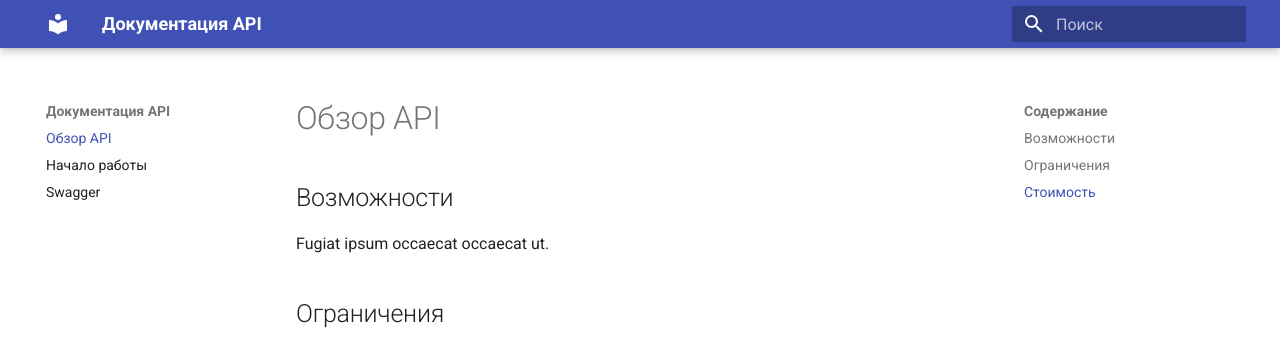
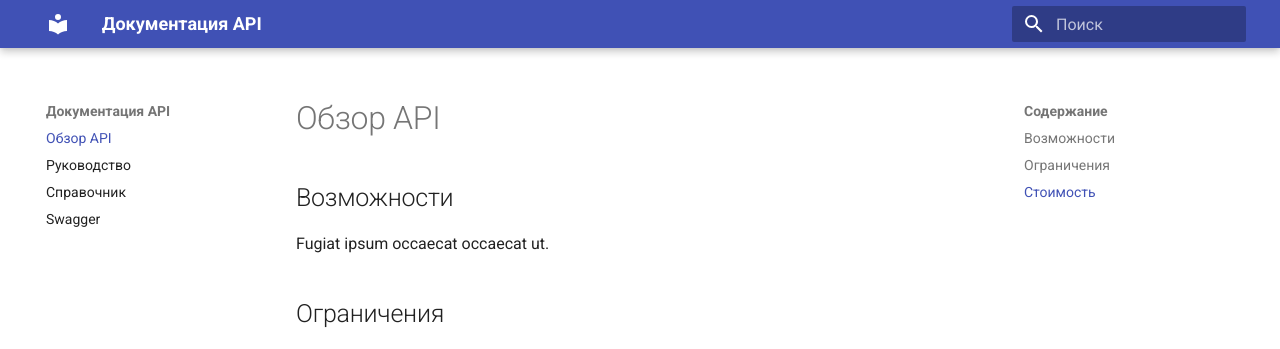
Before and after one commit to n-ukleina/mkdoc-hw4, an MkDocs documentation site: the page built from docs/index.md, in a window 1280 px wide. Shown: the top 349 px of the page. Built offline with MkDocs 1.6.1 and Material for MkDocs 9.7.7, drawn with Linux system fonts in a browser that asks for light colours.

Commit message:
Добавлен новый раздел manual

```diff
--- a/mkdocs.yml
+++ b/mkdocs.yml
@@ -2,7 +2,8 @@ site_name: Документация API
 description: Тест MkDocs Material
 nav:
   - Обзор API: index.md
-  - Начало работы: start.md
+  - Руководство: start.md
+  - Справочник: manual.md
   - Swagger: dist/index.html
 theme:
   name: material
```
Also changed, not shown: docs/manual.md (added, +3 -0 lines).
